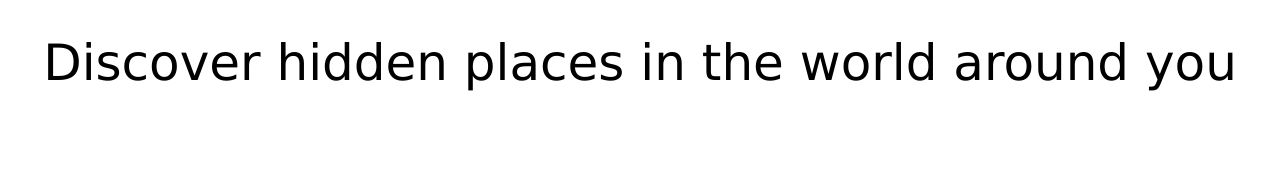
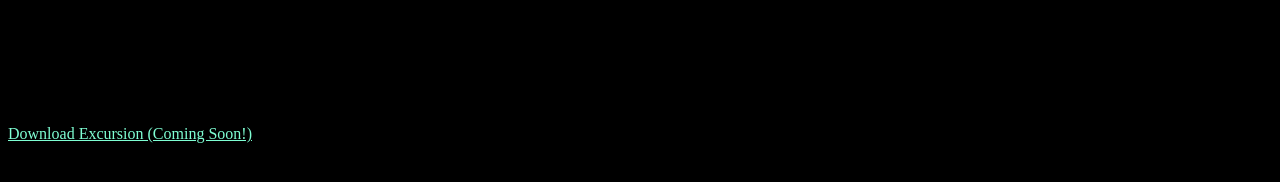
Before and after one commit to Dillon1515/excursion, a plain HTML site: page index.html in a window 1280 px wide. Drawn offline with Linux system fonts and the light colour scheme.

Commit message:
added hyperlink and hyperlink css

```diff
--- a/index.html
+++ b/index.html
@@ -6,7 +6,9 @@
     <h1>
         Discover hidden places in the world around you
     </h1>
+
     <div>
+        <a href="">Download Excursion (Coming Soon!)</a>
 
     </div>
     <h2>
--- a/resources/css/style.css
+++ b/resources/css/style.css
@@ -1,3 +1,6 @@
+body{
+    background-color: black;
+}
 h1{
     font-family: Verdana, Geneva, Tahoma, sans-serif;
     font-weight: normal;
@@ -5,3 +8,7 @@ h1{
     color: black;
     text-align: center;
 }
+a{
+    color: aquamarine;
+    font-size: 16px;
+}
```
